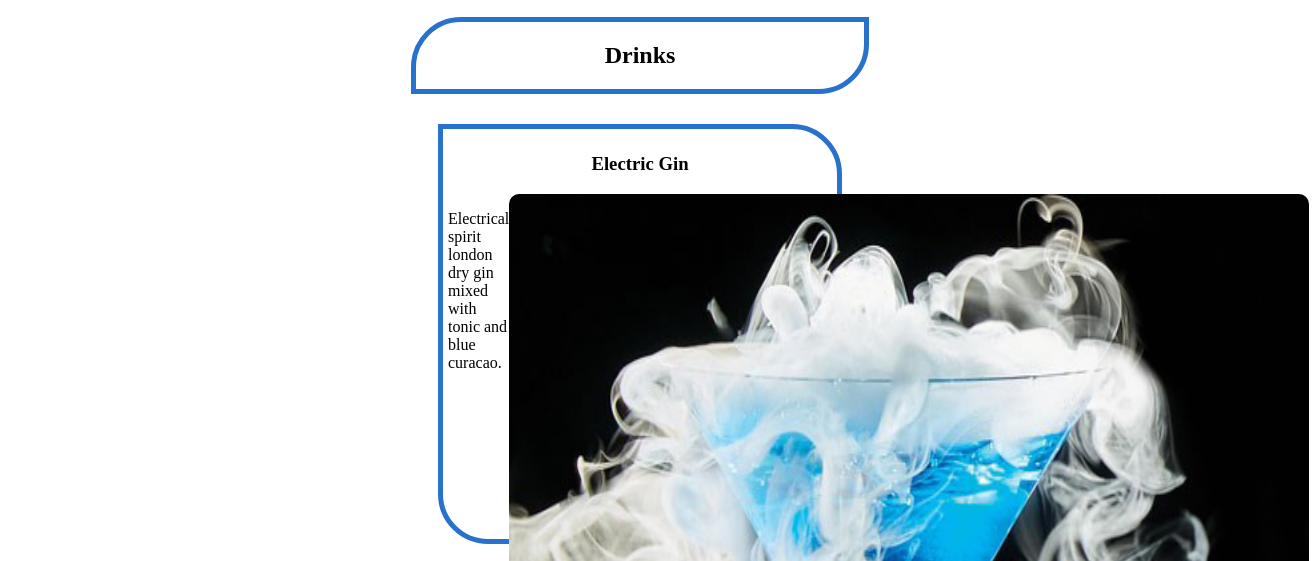
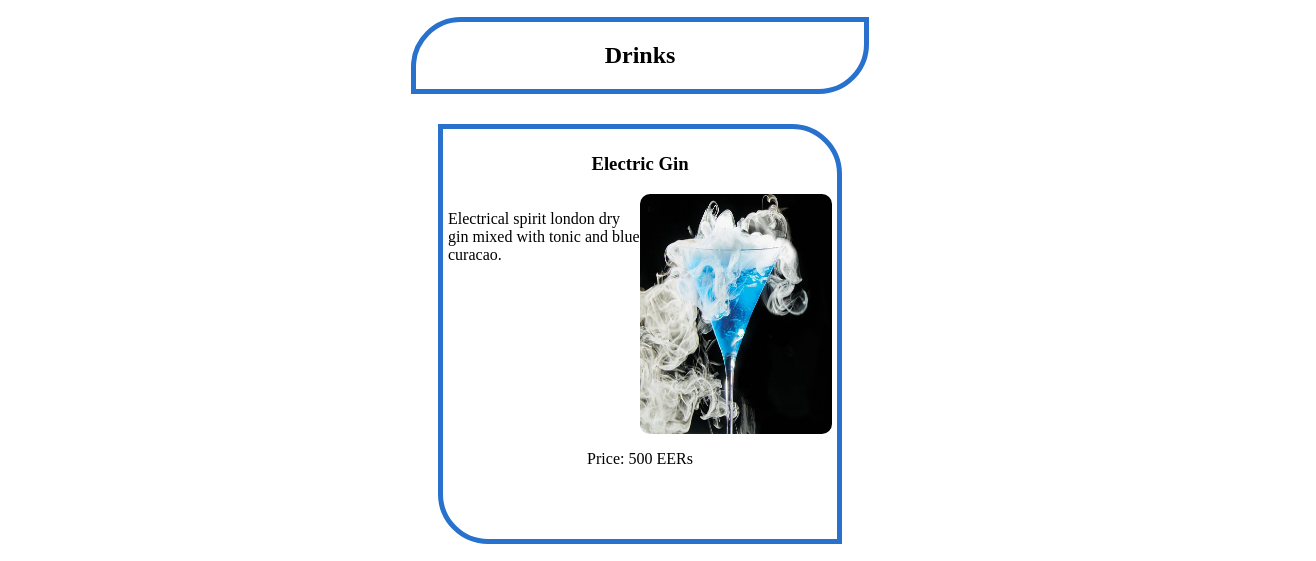
Before and after one commit to keko24/restaurant-page, a website built with webpack: page src/index.html in a window 1280 px wide. Both pictures are taken after a click on the button "Menu". Shown: the part 194-755 px from the top of the page, 1316 px wide, since content can reach past the window. Built offline with nearby package versions, Linux system fonts and the light colour scheme.

Commit message:
Added price for menu items

```diff
--- a/src/menu.js
+++ b/src/menu.js
@@ -38,6 +38,10 @@ export default function menu()
 	electricGinDiv.appendChild(electricGinDesc);
 	electricGinDiv.appendChild(myElecGin);
 	electricGinContainer.appendChild(electricGinDiv);
+	const ginPrice = document.createElement('p');
+	ginPrice.classList.add('price');
+	ginPrice.innerHTML = 'Price: 500 EERs';
+	electricGinContainer.appendChild(ginPrice);
 	element.appendChild(electricGinContainer);
 	const ohmsWhiskeyContainer = document.createElement('div');
 	ohmsWhiskeyContainer.classList.add('menu-items');
@@ -55,6 +59,10 @@ export default function menu()
 	ohmsWhiskeyDiv.appendChild(ohmsWhiskeyDesc);
 	ohmsWhiskeyDiv.appendChild(myWhiskey);
 	ohmsWhiskeyContainer.appendChild(ohmsWhiskeyDiv);
+	const whiskeyPrice = document.createElement('p');
+	whiskeyPrice.classList.add('price');
+	whiskeyPrice.innerHTML = 'Price: 700 EERs';
+	ohmsWhiskeyContainer.appendChild(whiskeyPrice);
 	element.appendChild(ohmsWhiskeyContainer);
 	const kirchoffsBeerContainer = document.createElement('div');
 	kirchoffsBeerContainer.classList.add('menu-items');
@@ -72,6 +80,10 @@ export default function menu()
 	kirchoffsBeerDiv.appendChild(kirchoffsBeerDesc);
 	kirchoffsBeerDiv.appendChild(myBeer);
 	kirchoffsBeerContainer.appendChild(kirchoffsBeerDiv);
+	const beerPrice = document.createElement('p');
+	beerPrice.classList.add('price');
+	beerPrice.innerHTML = 'Price: 300 EERs';
+	kirchoffsBeerContainer.appendChild(beerPrice);
 	element.appendChild(kirchoffsBeerContainer);
 	const teslasCocktailContainer = document.createElement('div');
 	teslasCocktailContainer.classList.add('menu-items');
@@ -89,6 +101,10 @@ export default function menu()
 	teslasCocktailDiv.appendChild(teslasCocktailDesc);
 	teslasCocktailDiv.appendChild(myCocktail);
 	teslasCocktailContainer.appendChild(teslasCocktailDiv);
+	const cocktailPrice = document.createElement('p');
+	cocktailPrice.classList.add('price');
+	cocktailPrice.innerHTML = 'Price: 600 EERs';
+	teslasCocktailContainer.appendChild(cocktailPrice);
 	element.appendChild(teslasCocktailContainer);
 	const foodContainer = document.createElement('div');
 	foodContainer.classList.add('type-container');
@@ -112,6 +128,10 @@ export default function menu()
 	threephaseSandwichDiv.appendChild(threephaseSandwichDesc);
 	threephaseSandwichDiv.appendChild(mySandwich);
 	threephaseSandwichContainer.appendChild(threephaseSandwichDiv);
+	const sandwichPrice = document.createElement('p');
+	sandwichPrice.classList.add('price');
+	sandwichPrice.innerHTML = 'Price: 400 EERs';
+	threephaseSandwichContainer.appendChild(sandwichPrice);
 	element.appendChild(threephaseSandwichContainer);
 	const theHighVoltageBurgerContainer = document.createElement('div');
 	theHighVoltageBurgerContainer.classList.add('menu-items');
@@ -129,6 +149,10 @@ export default function menu()
 	theHighVoltageBurgerDiv.appendChild(theHighVoltageBurgerDesc);
 	theHighVoltageBurgerDiv.appendChild(myBurger);
 	theHighVoltageBurgerContainer.appendChild(theHighVoltageBurgerDiv)
+	const burgerPrice = document.createElement('p');
+	burgerPrice.classList.add('price');
+	burgerPrice.innerHTML = 'Price: 600 EERs';
+	theHighVoltageBurgerContainer.appendChild(burgerPrice);
 	element.appendChild(theHighVoltageBurgerContainer);
 	const dessertsContainer = document.createElement('div');
 	dessertsContainer.classList.add('type-container');
@@ -153,6 +177,10 @@ export default function menu()
 	pnpCheesecakeDiv.appendChild(pnpCheesecakeDesc);
 	pnpCheesecakeDiv.appendChild(myCheesecake);
 	pnpCheesecakeContainer.appendChild(pnpCheesecakeDiv);
+	const cheesecakePrice = document.createElement('p');
+	cheesecakePrice.classList.add('price');
+	cheesecakePrice.innerHTML = 'Price: 400 EERs';
+	pnpCheesecakeContainer.appendChild(cheesecakePrice);
 	element.appendChild(pnpCheesecakeContainer);
 	return element;
 }
--- a/src/style.css
+++ b/src/style.css
@@ -70,6 +70,9 @@ button {
 
 .menu-items
 {
+	display: flex;
+	flex-direction: column;
+	align-items: center;
 	width: 30vw;
 	height: 50vh;
 	border: 5px solid #2871cc;
@@ -87,7 +90,7 @@ button {
 }
 
 .menu-image {
-	width: 50rem;
-	height: 50rem;
+	width: 15vw;
+	height: 30vh;
 	border-radius: 10px;
 }
```
Also changed, not shown: dist/index.bundle.js, dist/menu.bundle.js.
